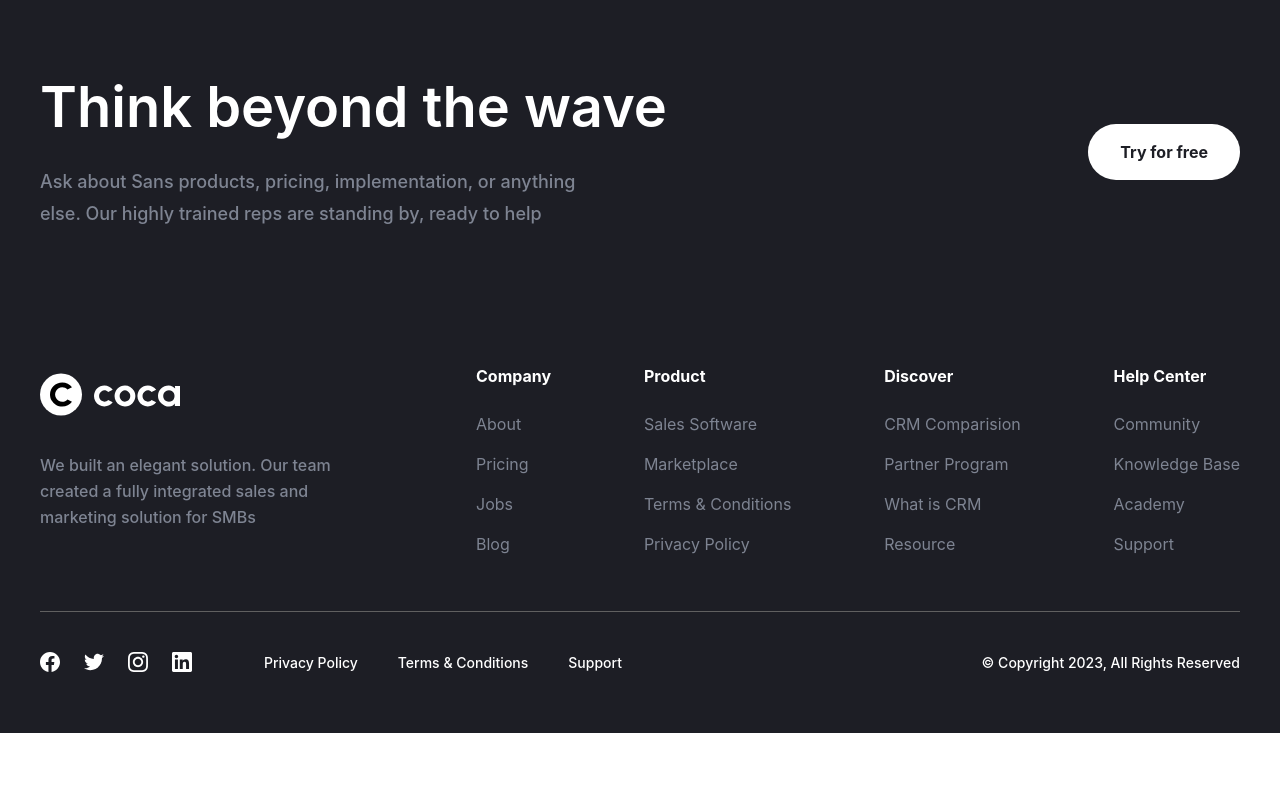
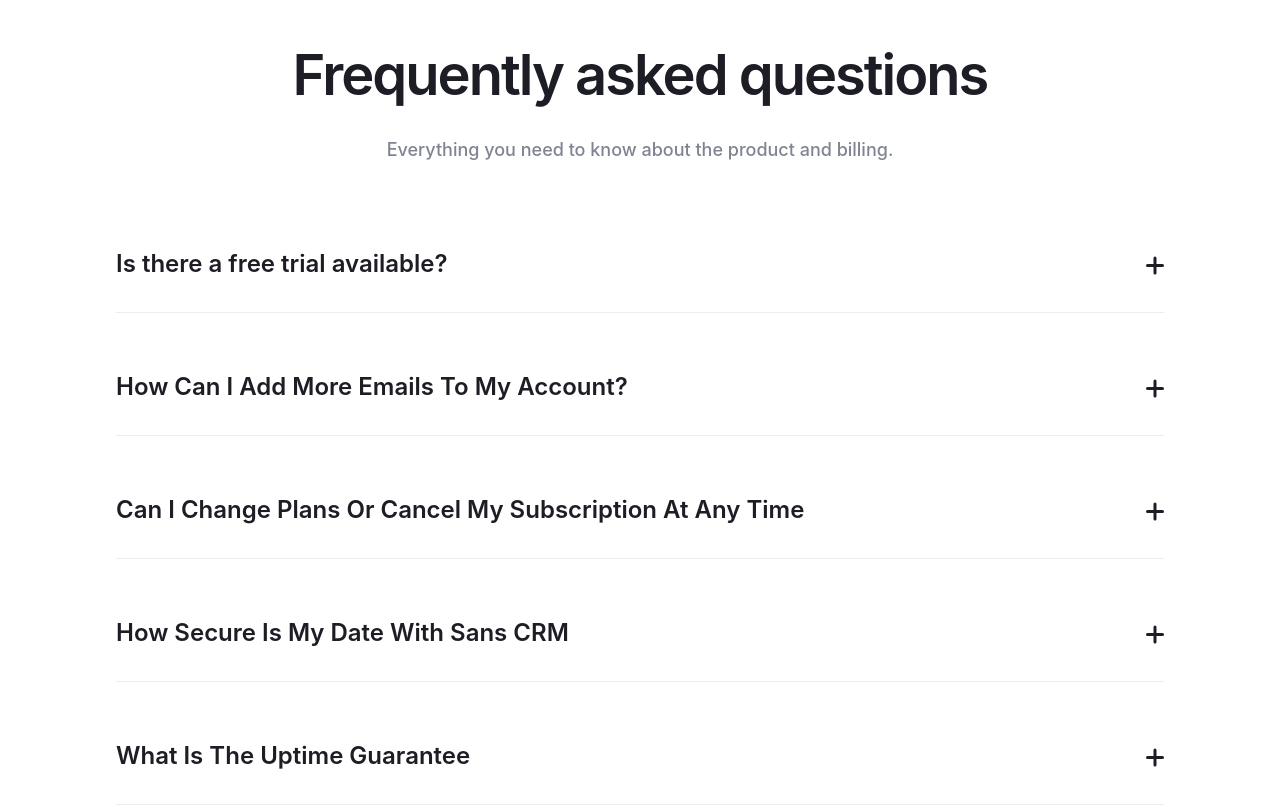
Before and after one commit to sokovlad/coca, a website built with Vite: page src/pricing.html in a window 1280 px wide. Shown: the part 1620-2428 px from the top of the page. Before the commit the page ends 2353 px from the top, so only its background shows below. Built offline with nearby package versions, Linux system fonts and the light colour scheme; a web font is replaced by a local one.

Commit message:
Created pricing(faq section)

```diff
--- /dev/null
+++ b/src/assets/scss/components/pricing/faq.scss
@@ -0,0 +1,117 @@
+.faq {
+  padding: 80px 0 160px;
+  text-align: center;
+
+  @include mobile {
+    padding: 42px 0 80px;
+  }
+
+  &__container {
+    max-width: 1078px;
+  }
+
+  &__title {
+    margin-bottom: 24px;
+    font-weight: 600;
+    letter-spacing: -2px;
+    color: var(--neutral-color-100);
+
+    @include mobile {
+      margin-bottom: 18px;
+    }
+  }
+
+  &__descr {
+    margin-bottom: 80px;
+    font-weight: 500;
+    line-height: 32px;
+    color: var(--neutral-color-150);
+
+    @include mobile {
+      margin-bottom: 50px;
+    }
+  }
+
+  &__accordion {
+    border-bottom: 1px solid var(--neutral-color-30);
+    padding-bottom: 14px;
+    text-align: left;
+
+    @include mobile {
+      padding-bottom: 12px;
+    }
+
+    &:not(:last-child) {
+      margin-bottom: 56px;
+
+      @include mobile {
+        margin-bottom: 36px;
+      }
+    }
+
+    &-control {
+      @include flex-all-between;
+      gap: 15px;
+      list-style: none;
+      margin-bottom: 16px;
+      cursor: pointer;
+
+      &::-webkit-details-marker {
+        display: none;
+      }
+    }
+
+    &-title {
+      font-weight: 600;
+      line-height: 150%;
+      color: var(--neutral-color-100);
+    }
+
+    &-icon {
+      position: relative;
+      width: 24px;
+      height: 24px;
+
+      &::after,
+      &::before {
+        content: '';
+        position: absolute;
+        top: 50%;
+        right: 0;
+        display: inline-block;
+        border-radius: 4px;
+        width: 18px;
+        height: 3px;
+        background-color: var(--neutral-color-100);
+      }
+
+      &::before {
+        display: inline-block;
+        border-radius: 4px;
+        width: 18px;
+        height: 3px;
+        background-color: var(--neutral-color-100);
+      }
+
+      &::after {
+        transform: rotate(90deg);
+        transition: all 0.3s ease-in-out;
+      }
+    }
+
+    &[open] &-icon::after {
+      transform: rotate(0);
+    }
+
+    &-text {
+      max-width: 641px;
+      font-weight: 500;
+      line-height: 32px;
+      color: var(--neutral-color-150);
+
+      @include mobile {
+        margin-top: 10px;
+      }
+    }
+  }
+}
--- a/src/assets/scss/pricing.scss
+++ b/src/assets/scss/pricing.scss
@@ -5,4 +5,5 @@
 // Components
 @import './components/header';
 @import './components/pricing/hero';
+@import './components/pricing/faq';
 @import './components/footer';
--- /dev/null
+++ b/src/html/components/pricing/faq.html
@@ -0,0 +1,79 @@
+<section class="faq">
+  <div class="container faq__container">
+    <h2 class="faq__title heading-h2">Frequently asked questions</h2>
+    <p class="faq__descr text-p-medium">
+      Everything you need to&nbsp;know about the product and billing.
+    </p>
+    <details class="faq__accordion">
+      <summary class="faq__accordion-control">
+        <h3 class="faq__accordion-title text-p-large">
+          Is&nbsp;there a&nbsp;free trial available?
+        </h3>
+        <span class="faq__accordion-icon"></span>
+      </summary>
+      <p class="faq__accordion-text text-p-medium">
+        Yes, you can try&nbsp;us for free for 30&nbsp;days. If&nbsp;you want,
+        we&rsquo;ll provide you with a&nbsp;free, personalized 30-minute
+        onboarding call to&nbsp;get you up&nbsp;and running as&nbsp;soon
+        as&nbsp;possible.
+      </p>
+    </details>
+    <details class="faq__accordion">
+      <summary class="faq__accordion-control">
+        <h3 class="faq__accordion-title text-p-large">
+          How Can I&nbsp;Add More Emails To&nbsp;My&nbsp;Account?
+        </h3>
+        <span class="faq__accordion-icon"></span>
+      </summary>
+      <p class="faq__accordion-text text-p-medium">
+        Yes, you can try&nbsp;us for free for 30&nbsp;days. If&nbsp;you want,
+        we&rsquo;ll provide you with a&nbsp;free, personalized 30-minute
+        onboarding call to&nbsp;get you up&nbsp;and running as&nbsp;soon
+        as&nbsp;possible.
+      </p>
+    </details>
+    <details class="faq__accordion">
+      <summary class="faq__accordion-control">
+        <h3 class="faq__accordion-title text-p-large">
+          Can I&nbsp;Change Plans Or&nbsp;Cancel My&nbsp;Subscription
+          At&nbsp;Any Time
+        </h3>
+        <span class="faq__accordion-icon"></span>
+      </summary>
+      <p class="faq__accordion-text text-p-medium">
+        Yes, you can try&nbsp;us for free for 30&nbsp;days. If&nbsp;you want,
+        we&rsquo;ll provide you with a&nbsp;free, personalized 30-minute
+        onboarding call to&nbsp;get you up&nbsp;and running as&nbsp;soon
+        as&nbsp;possible.
+      </p>
+    </details>
+    <details class="faq__accordion">
+      <summary class="faq__accordion-control">
+        <h3 class="faq__accordion-title text-p-large">
+          How Secure Is&nbsp;My&nbsp;Date With Sans CRM
+        </h3>
+        <span class="faq__accordion-icon"></span>
+      </summary>
+      <p class="faq__accordion-text text-p-medium">
+        Yes, you can try&nbsp;us for free for 30&nbsp;days. If&nbsp;you want,
+        we&rsquo;ll provide you with a&nbsp;free, personalized 30-minute
+        onboarding call to&nbsp;get you up&nbsp;and running as&nbsp;soon
+        as&nbsp;possible.
+      </p>
+    </details>
+    <details class="faq__accordion">
+      <summary class="faq__accordion-control">
+        <h3 class="faq__accordion-title text-p-large">
+          What Is&nbsp;The Uptime Guarantee
+        </h3>
+        <span class="faq__accordion-icon"></span>
+      </summary>
+      <p class="faq__accordion-text text-p-medium">
+        Yes, you can try&nbsp;us for free for 30&nbsp;days. If&nbsp;you want,
+        we&rsquo;ll provide you with a&nbsp;free, personalized 30-minute
+        onboarding call to&nbsp;get you up&nbsp;and running as&nbsp;soon
+        as&nbsp;possible.
+      </p>
+    </details>
+  </div>
+</section>
--- a/src/pricing.html
+++ b/src/pricing.html
@@ -4,6 +4,7 @@
   <body data-theme="light" class="body">
     <load src="./html/components/header.html" title="Pricing" />
     <load src="./html/components/pricing/hero.html" />
+    <load src="./html/components/pricing/faq.html" />
     <load src="./html/components/footer.html" />
 
     <script type="module" src="./js/pricing.js"></script>
```
